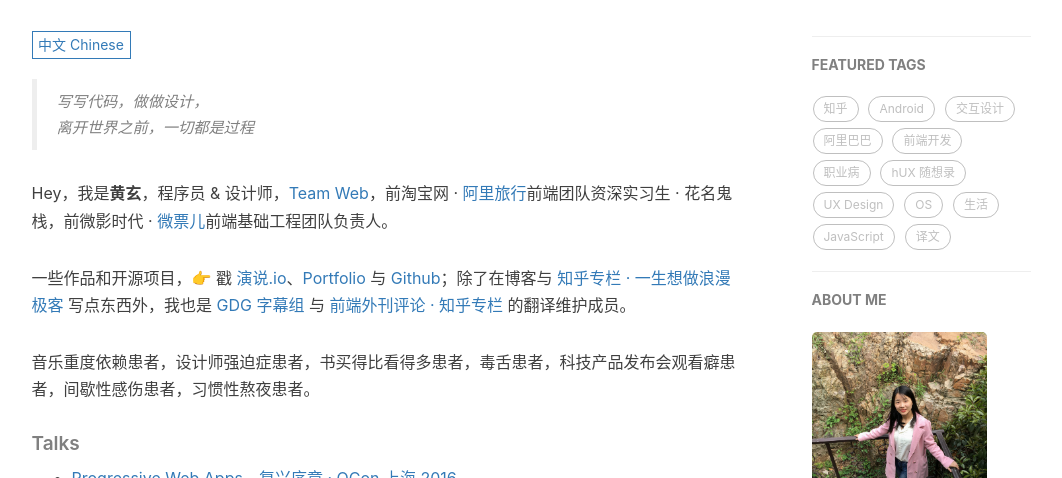
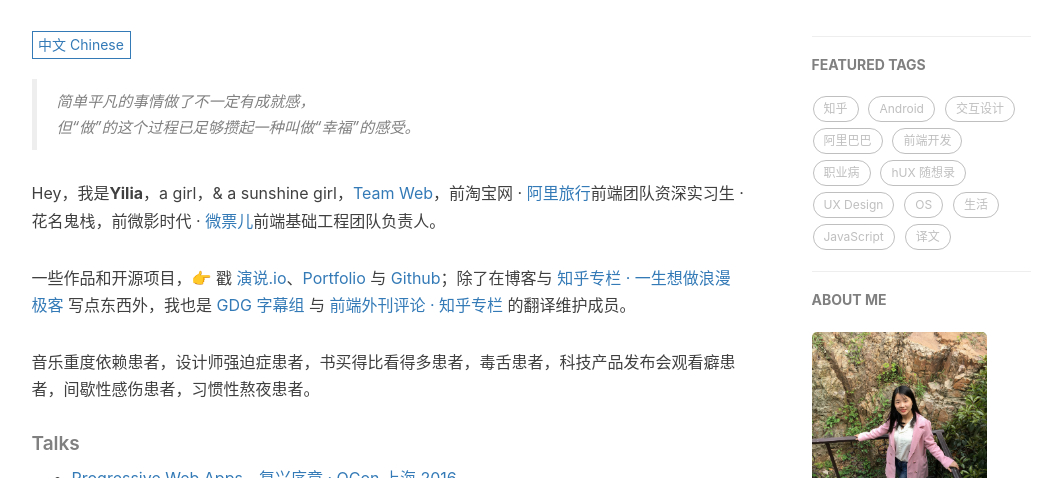
Before and after one commit to Yilia-Young/Yilia-Young.github.io, a Jekyll site: the page built from about.html, in a window 1280 px wide and 900 px high, cut to the strip 422-900 px from the top of the window. Shown: the whole strip, without its empty margins (136-1198 px from the left). Built offline with Jekyll 4.4.1, drawn with Linux system fonts in a browser that asks for light colours; nearby versions of some CDN libraries; comment, search, counter and statistics services are not loaded.

Commit message:
Update about.html

```diff
--- a/about.html
+++ b/about.html
@@ -15,10 +15,10 @@
 <div class="zh post-container">
 
     <!--copied from markdown -->
-    <blockquote><p>写写代码，做做设计，<br>
-    离开世界之前，一切都是过程</p></blockquote>
+    <blockquote><p>简单平凡的事情做了不一定有成就感，<br>
+   但“做”的这个过程已足够攒起一种叫做“幸福”的感受。</p></blockquote>
 
-    <p>Hey，我是<strong>黄玄</strong>，程序员 &amp; 设计师，<a href="https://medium.com/ben-and-dion/team-web-3315aa447fb2#.359a9c6cl">Team Web</a>，前淘宝网 · <a href="http://alitrip.com">阿里旅行</a>前端团队资深实习生 · 花名鬼栈，前微影时代 · <a href="http://www.wepiao.com/?r=movie">微票儿</a>前端基础工程团队负责人。</p>
+    <p>Hey，我是<strong>Yilia</strong>，a girl，&amp; a sunshine girl，<a href="https://medium.com/ben-and-dion/team-web-3315aa447fb2#.359a9c6cl">Team Web</a>，前淘宝网 · <a href="http://alitrip.com">阿里旅行</a>前端团队资深实习生 · 花名鬼栈，前微影时代 · <a href="http://www.wepiao.com/?r=movie">微票儿</a>前端基础工程团队负责人。</p>
 
     <p>一些作品和开源项目，👉 戳 <a href="https://zhuanlan.zhihu.com/p/21280918">演说.io</a>、<a href="/portfolio">Portfolio</a> 与 <a href="http://github.com/huxpro">Github</a>；除了在博客与 <a href="http://zhuanlan.zhihu.com/huxblog">知乎专栏 · 一生想做浪漫极客</a> 写点东西外，我也是 <a href="http://www.gfansub.com/">GDG 字幕组</a> 与 <a href="http://zhuanlan.zhihu.com/FrontendMagazine">前端外刊评论 · 知乎专栏</a> 的翻译维护成员。</p>
 
```
